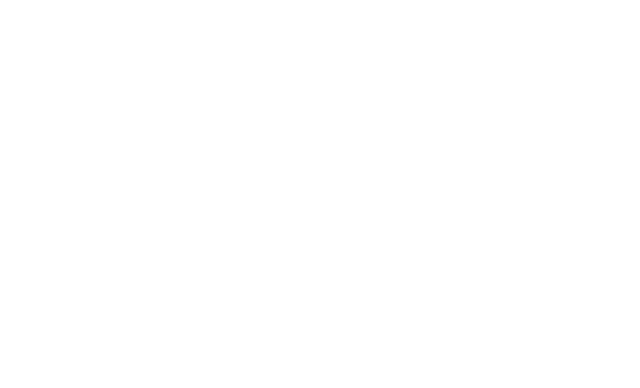
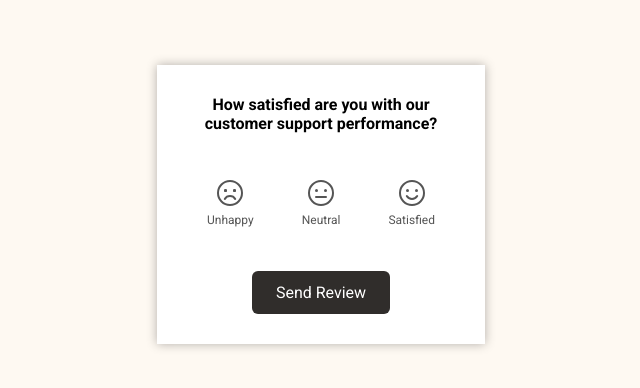
Before and after one commit to endersonlg/50project50days, a React (Create React App) app: page /project/43 in a window 1280 px wide. Before the commit this address had no page. Shown: the part 196-584 px from the top of the page, without its empty margins (319-959 px from the left). Built offline with nearby package versions, Linux system fonts and the light colour scheme.

Commit message:
finished project 43

```diff
--- a/src/Routes/index.tsx
+++ b/src/Routes/index.tsx
@@ -42,6 +42,7 @@
 import { Project40 } from '../pages/Project40'
 import { Project41 } from '../pages/Project41'
 import { Project42 } from '../pages/Project42'
+import { Project43 } from '../pages/Project43'
 
 export function Routes() {
   return (
@@ -89,6 +90,7 @@
       <Route path="project/40" element={<Project40 />} />
       <Route path="project/41" element={<Project41 />} />
       <Route path="project/42" element={<Project42 />} />
+      <Route path="project/43" element={<Project43 />} />
     </Switch>
   )
 }
--- /dev/null
+++ b/src/pages/Project43/index.tsx
@@ -0,0 +1,74 @@
+import { Heart, Smiley, SmileyMeh, SmileySad } from 'phosphor-react'
+import {
+  ButtonSend,
+  Cards,
+  Card,
+  ContainerProject43,
+  ContentCongratulation,
+} from './styles'
+import { useState } from 'react'
+
+type Performance = 'Unhappy' | 'Neutral' | 'Satisfied'
+
+export function Project43() {
+  const [selected, setSelected] = useState<Performance | null>(null)
+  const [wasSent, setWasSent] = useState(false)
+
+  function handleSelectPerformance(value: Performance) {
+    setSelected(value)
+  }
+
+  function handleSend() {
+    setWasSent(true)
+  }
+
+  if (wasSent) {
+    return (
+      <ContainerProject43>
+        <ContentCongratulation>
+          <Heart weight="fill" size={36} />
+          <strong>Thank you</strong>
+          <strong>Feedback: {selected}</strong>
+          <p>
+            {"We'll use your feedback to improve our"}
+            <br /> {'customer support'}
+          </p>
+        </ContentCongratulation>
+      </ContainerProject43>
+    )
+  }
+
+  return (
+    <ContainerProject43>
+      <div>
+        <strong>
+          How satisfied are you with our <br /> customer support performance?
+        </strong>
+        <Cards>
+          <Card
+            onClick={() => handleSelectPerformance('Unhappy')}
+            selected={selected === 'Unhappy'}
+          >
+            <SmileySad size={32} weight="regular" />
+            <span>Unhappy</span>
+          </Card>
+          <Card
+            onClick={() => handleSelectPerformance('Neutral')}
+            selected={selected === 'Neutral'}
+          >
+            <SmileyMeh size={32} weight="regular" />
+            <span>Neutral</span>
+          </Card>
+          <Card
+            onClick={() => handleSelectPerformance('Satisfied')}
+            selected={selected === 'Satisfied'}
+          >
+            <Smiley size={32} weight="regular" />
+            <span>Satisfied</span>
+          </Card>
+        </Cards>
+        <ButtonSend onClick={handleSend}>Send Review</ButtonSend>
+      </div>
+    </ContainerProject43>
+  )
+}
--- /dev/null
+++ b/src/pages/Project43/styles.ts
@@ -0,0 +1,80 @@
+import styled, { css } from 'styled-components'
+
+export const ContainerProject43 = styled.div`
+  width: 100%;
+  height: 100%;
+  display: flex;
+  align-items: center;
+  justify-content: center;
+  background-color: #fef9f2;
+
+  > div {
+    background-color: #fff;
+    padding: 30px;
+    box-shadow: 0 0 10px rgba(0, 0, 0, 0.3);
+
+    text-align: center;
+  }
+`
+
+export const ContentCongratulation = styled.div`
+  background-color: #fff;
+  padding: 30px;
+  box-shadow: 0 0 10px rgba(0, 0, 0, 0.3);
+
+  svg {
+    display: block;
+    margin: 0 auto 8px;
+    color: red;
+  }
+
+  strong {
+    display: block;
+    margin-bottom: 12px;
+  }
+`
+
+interface CardProps {
+  selected: boolean
+}
+
+export const Cards = styled.div`
+  margin-top: 24px;
+  display: flex;
+  justify-content: space-between;
+  gap: 8px;
+`
+
+export const Card = styled.button<CardProps>`
+  display: flex;
+  gap: 4px;
+  flex: 1;
+  flex-direction: column;
+  align-items: center;
+
+  padding: 20px;
+
+  color: #555;
+
+  span {
+    font-size: 12px;
+  }
+
+  &:hover {
+    box-shadow: 0 0 10px rgba(0, 0, 0, 0.1);
+  }
+
+  ${({ selected }) =>
+    selected &&
+    css`
+      box-shadow: 0 0 10px rgba(0, 0, 0, 0.1);
+    `}
+`
+
+export const ButtonSend = styled.button`
+  margin-top: 24px;
+  background-color: #302d2b;
+  padding: 12px 24px;
+  color: #fff;
+  border-radius: 6px;
+`
--- a/src/pages/_ListProject/index.tsx
+++ b/src/pages/_ListProject/index.tsx
@@ -132,6 +132,9 @@
           <li>
             <Link to="project/42">Project 42</Link>
           </li>
+          <li>
+            <Link to="project/43">Project 43</Link>
+          </li>
         </ul>
       </nav>
     </ContainerListProjects>
```
